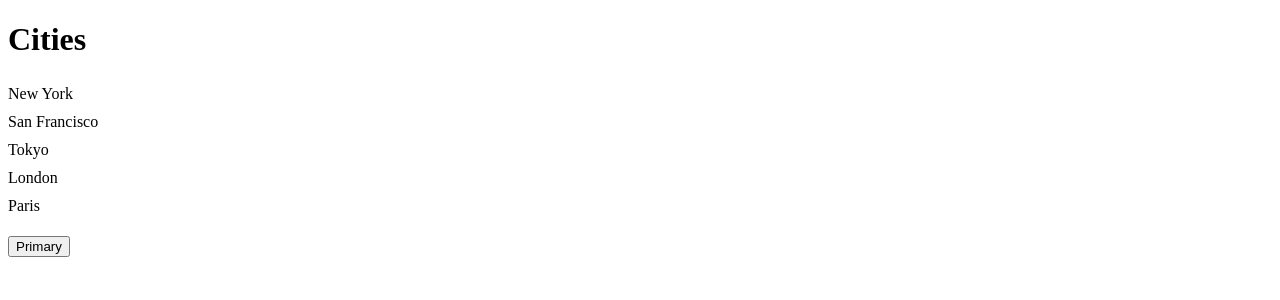
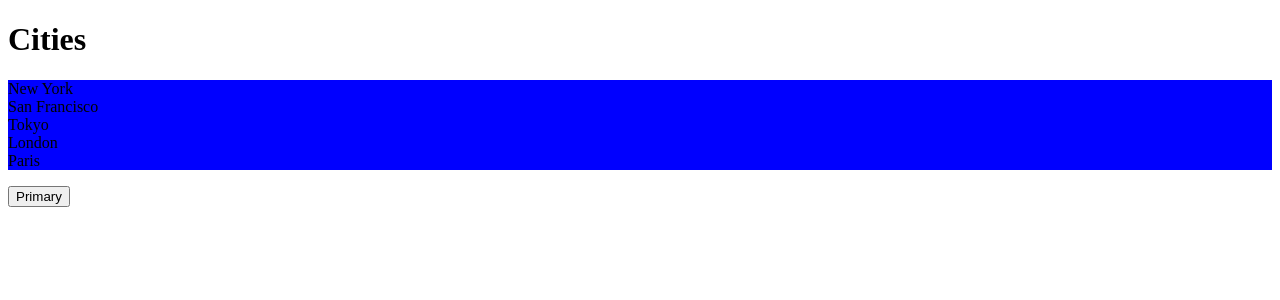
Before and after one commit to lab127/react-vite, a React (Vite) app: page / in a window 1280 px wide. Shown: the top 300 px of the page. Built offline with nearby package versions, Linux system fonts and the light colour scheme.

Commit message:
p1.4.6 inline styles

```diff
--- a/src/components/ListGroup/ListGroup.tsx
+++ b/src/components/ListGroup/ListGroup.tsx
@@ -1,19 +1,5 @@
 import { useState } from "react";
-import styled from "styled-components";
-
-const List = styled.ul`
-  list-style: none;
-  padding: 0;
-`;
-
-interface ListItemProps {
-  active: boolean;
-}
-
-const ListItem = styled.li<ListItemProps>`
-  padding: 5px 0;
-  background: ${(props) => (props.active ? "blue" : "none")};
-`;
+import styles from "./ListGroup.module.css";
 
 // props immutable, seperti funsi variable
 interface ListGroupProps {
@@ -32,10 +18,19 @@ function ListGroup({ items, heading, onSelectItem }: ListGroupProps) {
     <>
       <h1>{heading}</h1>
       {items.length === 0 && <p>No item Found</p>}
-      <List>
+      <ul
+        className={[styles.listGroup, styles.container].join(" ")}
+        // rename dash -
+        // background-color jadi backgroundColor
+        style={{ backgroundColor: "blue" }}
+      >
         {items.map((item, index) => (
-          <ListItem
-            active={index === selectedIndex}
+          <li
+            className={
+              selectedIndex === index
+                ? "list-group-item active"
+                : "list-group-item"
+            }
             key={item}
             onClick={() => {
               setSelectedIndex(index);
@@ -44,9 +39,9 @@ function ListGroup({ items, heading, onSelectItem }: ListGroupProps) {
             }}
           >
             {item}
-          </ListItem>
+          </li>
         ))}
-      </List>
+      </ul>
     </>
   );
 }
```
